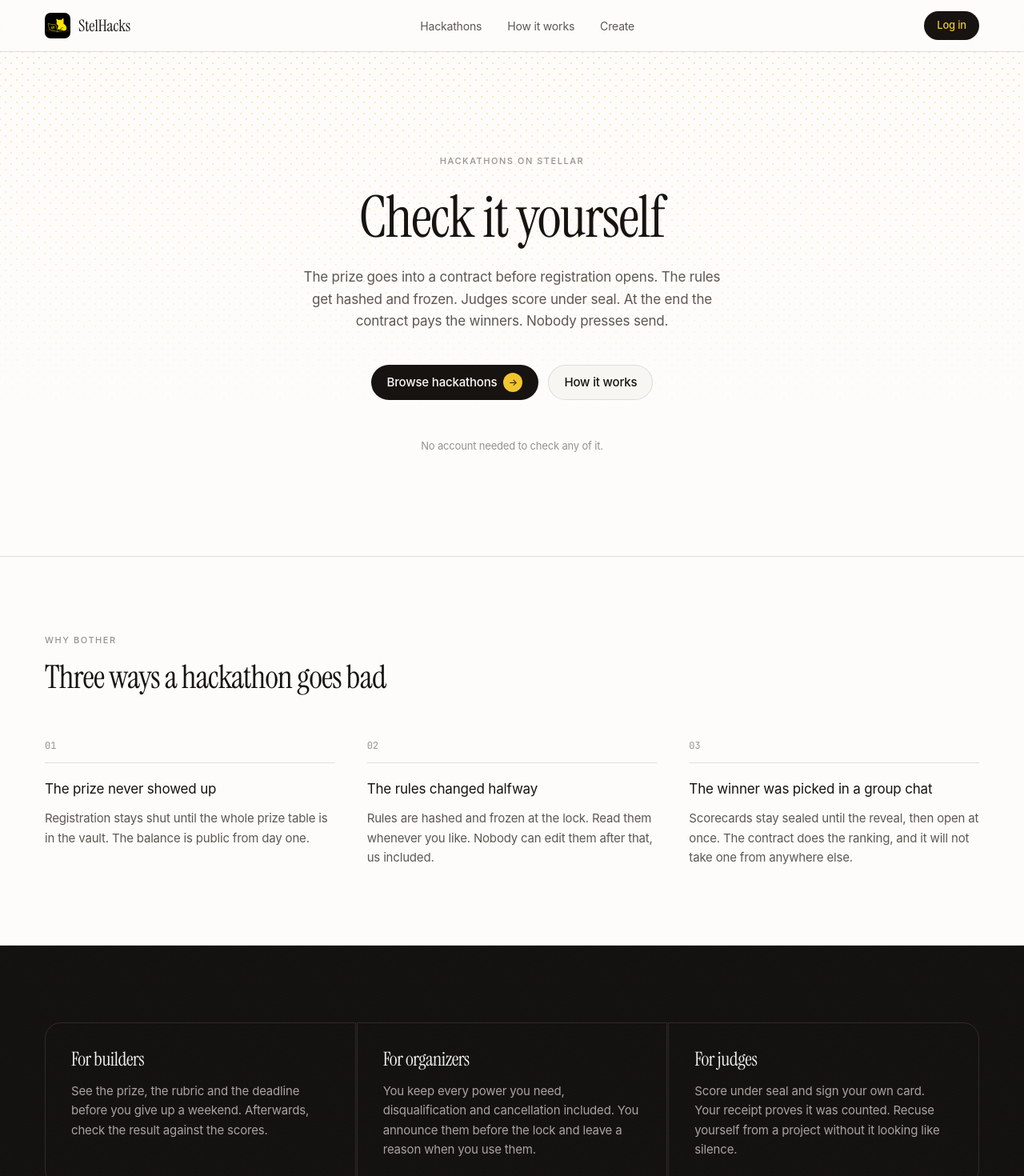
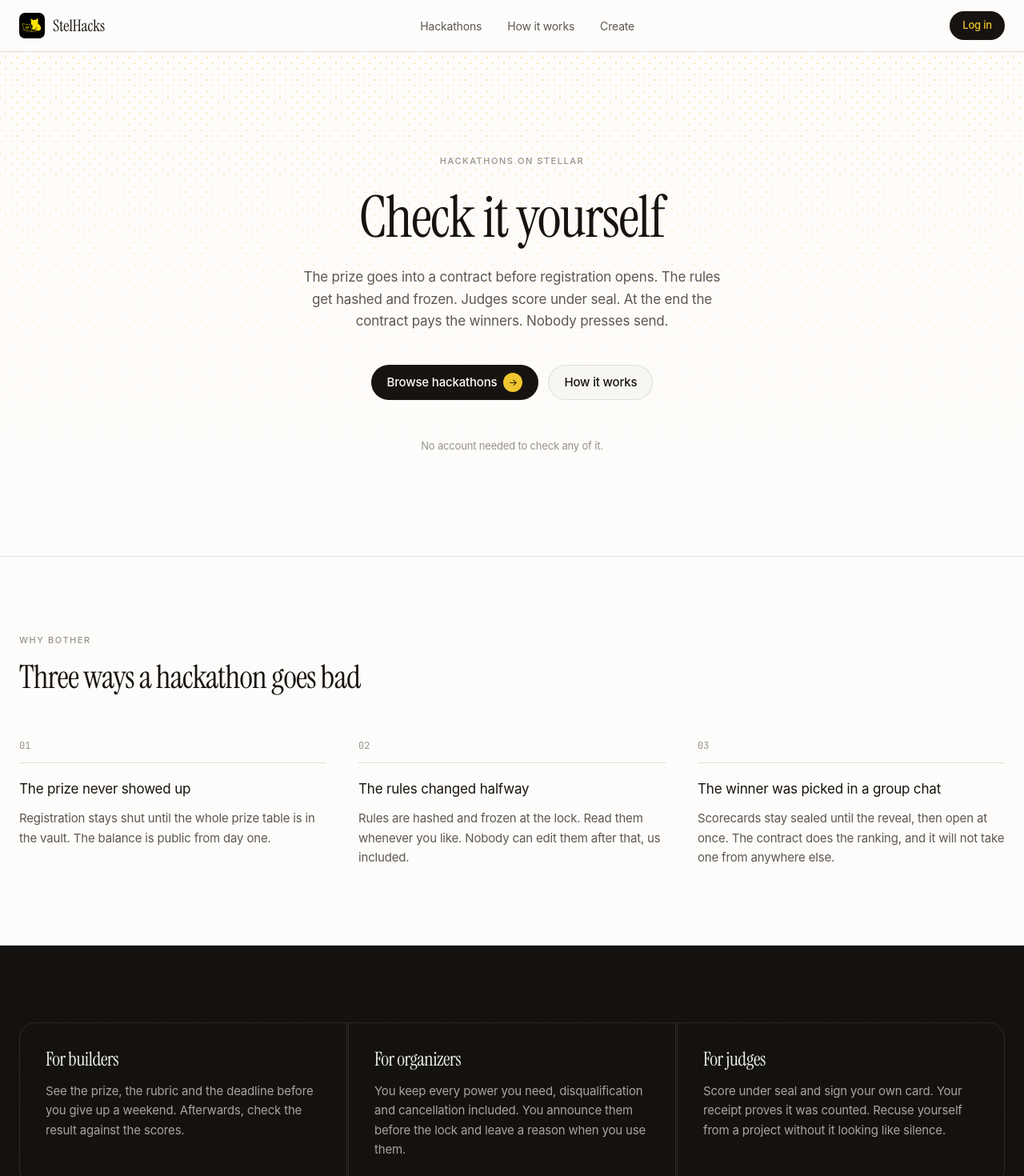
Before and after one commit to emirykl/StelHacks, a Next.js app in the folder frontend/: page / in a window 1280 px wide. Shown: the top 1470 px of the page at 80% size. Built offline with nearby package versions, Linux system fonts and the light colour scheme; no server answers.

Commit message:
Widen every surface to the same measure, the header included

```diff
--- a/frontend/app/components/checkable.tsx
+++ b/frontend/app/components/checkable.tsx
@@ -64,7 +64,7 @@ export function CheckableProofStrip({
 
       {canCheck() && (
         <div className="border-b border-rule bg-paper-sunk">
-          <div className="mx-auto flex w-full max-w-[76rem] flex-wrap items-center gap-x-6 gap-y-3 px-6 py-4">
+          <div className="mx-auto flex w-full max-w-[96rem] flex-wrap items-center gap-x-6 gap-y-3 px-6 py-4">
             <button
               type="button"
               onClick={run}
--- a/frontend/app/components/chrome.tsx
+++ b/frontend/app/components/chrome.tsx
@@ -14,7 +14,7 @@ export async function Header() {
 
   return (
     <header className="sticky top-0 z-10 border-b border-rule bg-paper/80 backdrop-blur-xl">
-      <div className="mx-auto flex h-16 w-full max-w-[76rem] items-center justify-between px-6">
+      <div className="mx-auto flex h-16 w-full max-w-[96rem] items-center justify-between px-6">
         <a href="/" className="flex items-center gap-2.5">
           {/* The mark ships on its own black tile rather than transparent. The
               art has a black laptop screen and a black shadow in it, so a
--- a/frontend/app/components/primitives.tsx
+++ b/frontend/app/components/primitives.tsx
@@ -193,7 +193,7 @@ export function Measure({
     <div
       className={join(
         "mx-auto w-full px-6",
-        wide ? "max-w-[76rem]" : "max-w-[46rem]",
+        wide ? "max-w-[96rem]" : "max-w-[46rem]",
         className,
       )}
     >
--- a/frontend/app/components/proof-strip.tsx
+++ b/frontend/app/components/proof-strip.tsx
@@ -46,7 +46,7 @@ export function ProofStrip({ proofs }: { proofs: Proof[] }) {
       aria-label="What the chain says"
       className="grain relative overflow-hidden bg-night text-night-ink"
     >
-      <div className="mx-auto grid w-full max-w-[76rem] gap-px px-6 py-8 sm:grid-cols-2 lg:grid-cols-4">
+      <div className="mx-auto grid w-full max-w-[96rem] gap-px px-6 py-8 sm:grid-cols-2 lg:grid-cols-4">
         {proofs.map((proof) => (
           <Fact key={proof.label} proof={proof} />
         ))}
--- a/frontend/app/hackathons/[slug]/entries.tsx
+++ b/frontend/app/hackathons/[slug]/entries.tsx
@@ -41,7 +41,7 @@ export function Entries({ contractId }: { contractId: string }) {
 
   return (
     <section className="border-t border-rule">
-      <div className="mx-auto w-full max-w-[76rem] px-6 py-16">
+      <div className="mx-auto w-full max-w-[96rem] px-6 py-16">
         <SpecLabel index="03">Entries</SpecLabel>
 
         <SpecHeading className="mt-3">{entries.length} submitted</SpecHeading>
--- a/frontend/app/hackathons/[slug]/join.tsx
+++ b/frontend/app/hackathons/[slug]/join.tsx
@@ -71,7 +71,7 @@ export function Join({ contractId }: { contractId: string }) {
 
   return (
     <section className="border-t border-rule">
-      <div className="mx-auto w-full max-w-[76rem] px-6 py-16">
+      <div className="mx-auto w-full max-w-[96rem] px-6 py-16">
         <SpecLabel index="02">Take part</SpecLabel>
 
         <SpecHeading className="mt-3">Three steps</SpecHeading>
--- a/frontend/app/hackathons/[slug]/results.tsx
+++ b/frontend/app/hackathons/[slug]/results.tsx
@@ -75,7 +75,7 @@ export function ResultsBoard({ contractId }: { contractId: string }) {
 
   return (
     <section className="hatch border-t border-rule">
-      <div className="mx-auto w-full max-w-[76rem] px-6 py-16">
+      <div className="mx-auto w-full max-w-[96rem] px-6 py-16">
         <SpecLabel index="04">Results</SpecLabel>
 
         <SpecHeading className="mt-3">Computed by the contract</SpecHeading>
```
